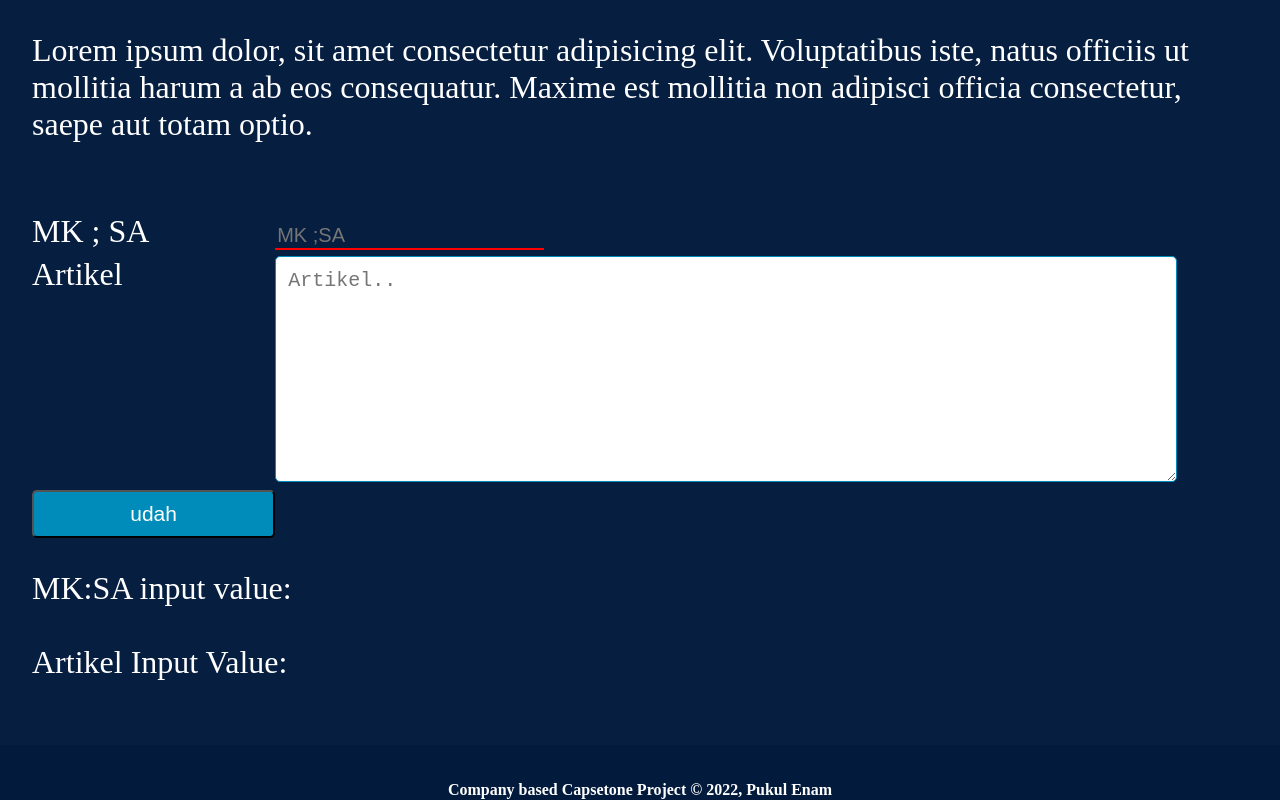
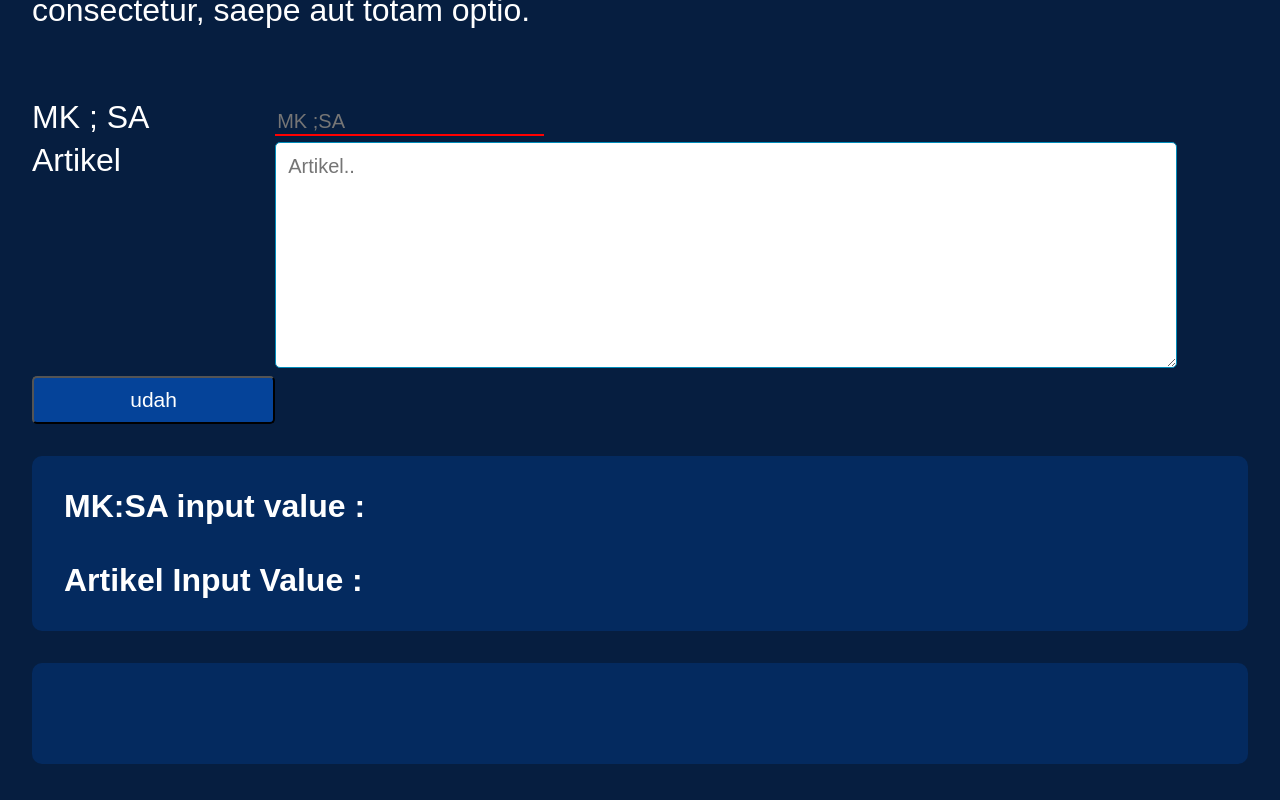
Before and after one commit to pukulenam/FrontEnd_MKSA_Quality_Checker, a plain HTML site: page index.html in a window 1280 px wide. Both pictures are taken after a click on the button "udah". Drawn offline with Linux system fonts and the light colour scheme.

Commit message:
update readme.md

```diff
--- a/index.html
+++ b/index.html
@@ -33,15 +33,15 @@
 
                 <button type="button" onclick="getValueInput()">udah</button>
                 <p id="valueInput"><br></p>
-
-                <script src="script.js"></script>
-
-
+            </div>
+            <div>
+                <p id="valueResult"><br></p>
             </div>
         </div>
         <footer>
             <p>Company based Capsetone Project &#169; 2022, Pukul Enam</p>
         </footer>
     </div>
+    <script src="script.js"></script>
 </body>
 </html>
--- a/script.js
+++ b/script.js
@@ -5,7 +5,7 @@ const getValueInput = () =>{
     console.log(inputValueMksa);
     const inputValueArtikel = document.querySelector("#textArtikel").value;
     console.log(inputValueArtikel);
-    document.querySelector('#valueInput').innerHTML = `MK:SA input value: <br> ${inputValueMksa} <br> Artikel Input Value: <br> ${inputValueArtikel}`;
+    document.querySelector('#valueInput').innerHTML = `<b> MK:SA input value :</b> <br> ${inputValueMksa} <br> <b>Artikel Input Value :</b> <br> ${inputValueArtikel}`;
     const x = [inputValueMksa, inputValueArtikel];
     return x;
 }
@@ -15,6 +15,10 @@ sample1=[];
 // code di bawah cuma buat nge check variable yg di input ke box
 //------------------------------------------------------
 
+
+
+
+
 document.addEventListener("keydown", event => {
   if (event.isComposing || event.keyCode !== 65) {
     return;
@@ -22,11 +26,12 @@ document.addEventListener("keydown", event => {
   myFunction();
 });
 function myFunction() {
+  y=length(sample1[0])+length(sample1[1]);
   var sample1 = getValueInput();
   alert(`cok ${sample1}`);
   console.log(sample1[1]);
   console.log("test");
-  console.log(sample1[0]);
+  console.log(y);
 }
 
 console.log(sample1);
--- a/style.css
+++ b/style.css
@@ -1,5 +1,6 @@
 body {
     margin: 0;
+    font-family: "Papyrus", "Copperplate", Fantasy;
 }
 /*----------------------------------------------- this is to give a paralax effects
 */
@@ -45,6 +46,7 @@ header {
     color: white;
     text-shadow: 0 0 5px black;
 
+
 }
 section{
     font-size: 2rem;
@@ -80,6 +82,7 @@ textarea {
     border-radius: 5px;
     resize: vertical;
     width: 90%;
+    font-family: "Papyrus", "Copperplate", Fantasy;
 }
 input[type=text] {
     font-size: 20px;
@@ -88,6 +91,7 @@ input[type=text] {
     border-bottom: 2px solid red;
     color: white;
     transition: width 0.4s ease-in-out;
+    font-family: "Papyrus", "Copperplate", Fantasy;
 }
 input[type=text]:focus {
     width: 90%;
@@ -95,7 +99,7 @@ input[type=text]:focus {
 
 button {
     transition-duration: 0.4s;
-    background-color: #008cba;
+    background-color: #054399;
     padding: 10px 30px;
     text-align: center;
     text-decoration: none;
@@ -103,12 +107,22 @@ button {
     border-radius: 5px;
     color: white;
     width: 20%;
+    font-family: "Papyrus", "Copperplate", Fantasy;
 }
 button:hover {
     background-color: cyan;
     color: cadetblue;
 }
-
+#valueInput {
+    background-color: #042a5f;
+    padding: 2rem;
+    border-radius: 10px;
+}
+#valueResult {
+    background-color: #042a5f;
+    padding: 2rem;
+    border-radius: 10px;
+}
 
 
 @media screen and (max-width: 600px) {
```
Also changed, not shown: README.md, assets/er.PNG (added).
